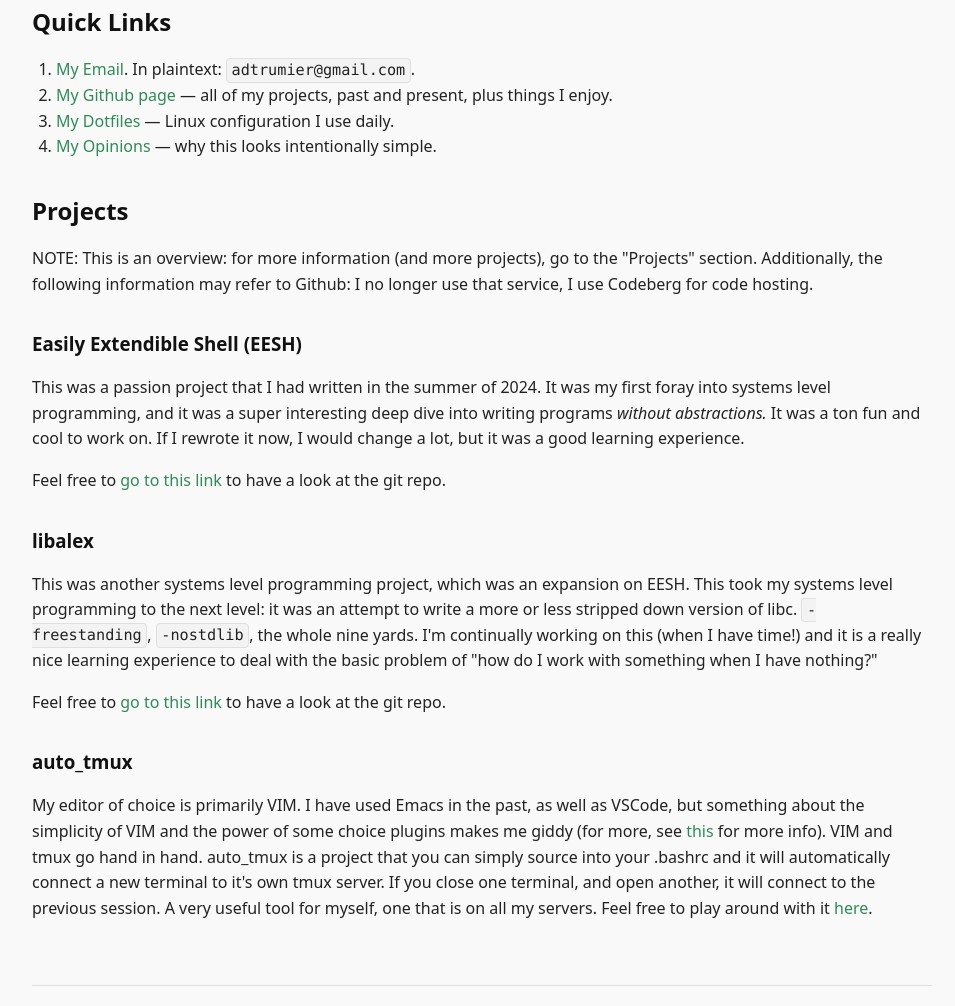
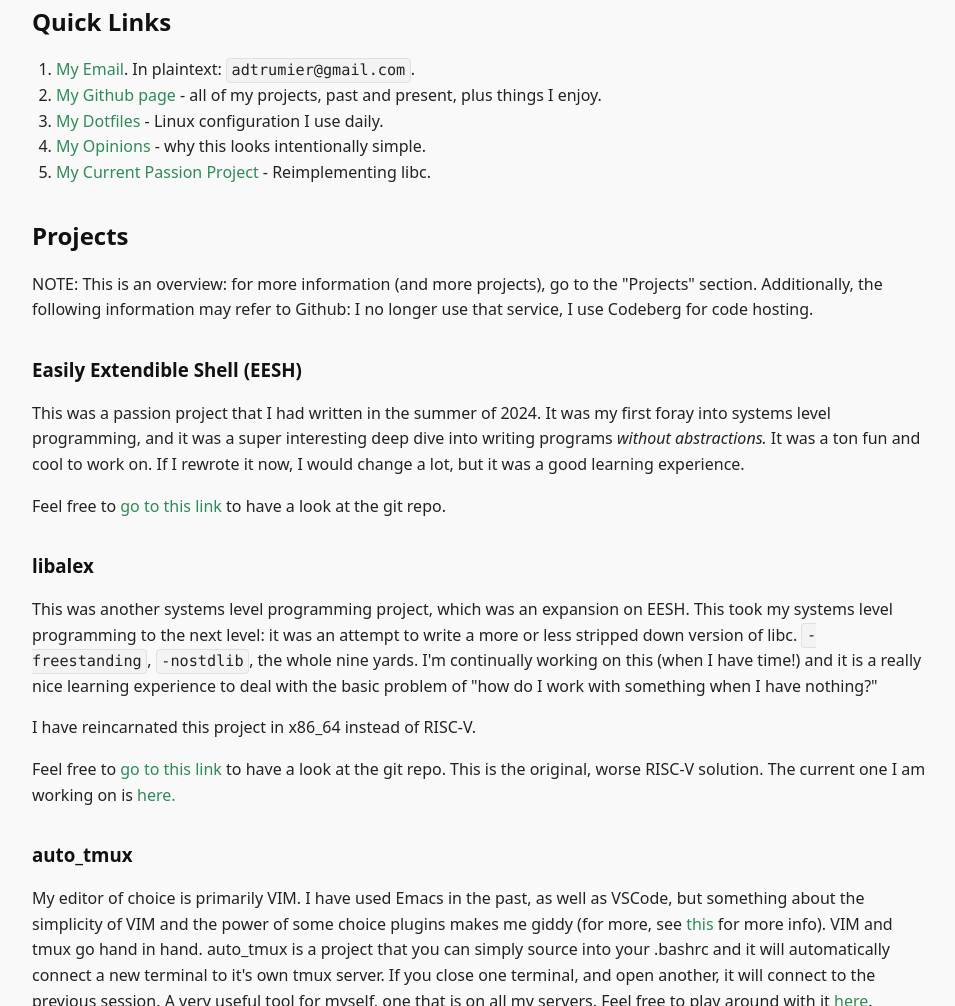
Before and after one commit to a-trumier/a-trumier.github.io, a plain HTML site: page index.html in a window 1280 px wide. Shown: the part 433-1439 px from the top of the page, without its empty margins (158-1113 px from the left). Drawn offline with Linux system fonts and the light colour scheme.

Commit message:
added x86 libc

```diff
--- a/index.html
+++ b/index.html
@@ -37,11 +37,12 @@
           <li><a href="mailto:adtrumier@gmail.com">My Email</a>.
             In plaintext: <tt>adtrumier@gmail.com</tt>.
           </li>
-          <li><a href="https://github.com/a-trumier">My Github page</a> — all of my projects,
+          <li><a href="https://github.com/a-trumier">My Github page</a> - all of my projects,
             past and present, plus things I enjoy.
           </li>
-          <li><a href="https://codeberg.org/a-trumier/dotfiles.git">My Dotfiles</a> — Linux configuration I use daily.</li>
-          <li><a href="philosophy.html">My Opinions</a> — why this looks intentionally simple.</li>
+          <li><a href="https://codeberg.org/a-trumier/dotfiles.git">My Dotfiles</a> - Linux configuration I use daily.</li>
+          <li><a href="philosophy.html">My Opinions</a> - why this looks intentionally simple.</li>
+          <li><a href="https://codeberg.org/a-trumier/libalex-x86_64">My Current Passion Project</a> - Reimplementing libc.</li>
         </ol>
 
 
@@ -76,8 +77,11 @@
         "how do I work with something when I have nothing?"
         </p>
 
+        <p>I have reincarnated this project in x86_64 instead of RISC-V.</p>
+
         Feel free to <a href="https://codeberg.org/a-trumier/libalex">go to this link
-        </a> to have a look at the git repo.
+        </a> to have a look at the git repo. This is the original, worse RISC-V
+        solution. The current one I am working on is <a href="https://codeberg.org/a-trumier/libalex-x86_64">here.</a>
         </p>
 
         <h3>auto_tmux</h3>
```
